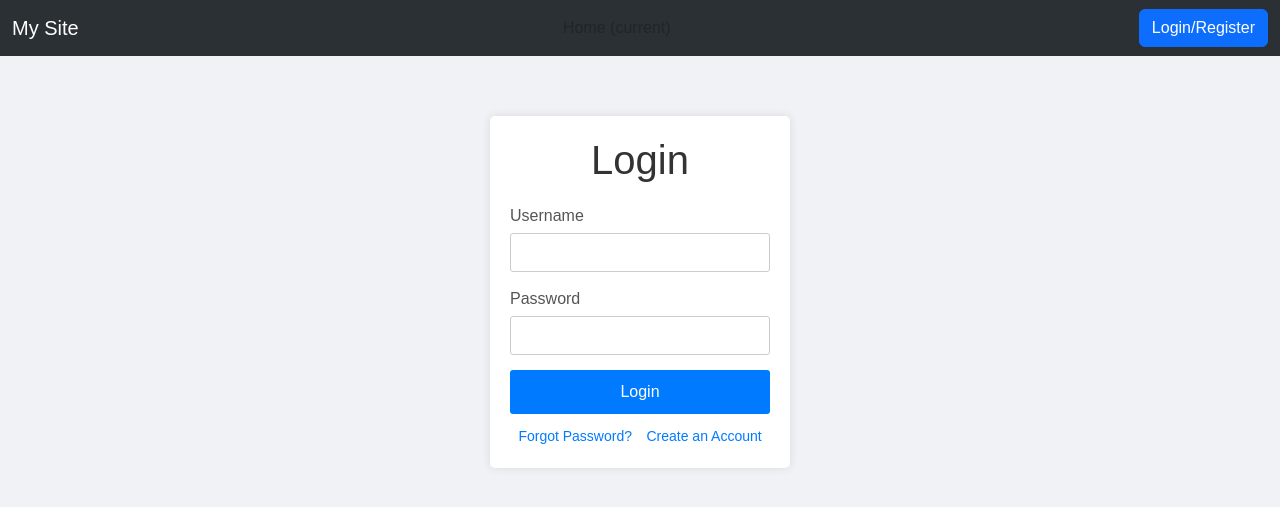
After one commit to ZFengLiang/web-development, a PHP site: page /views/pages/loginView.php in a window 1280 px wide. The commit adds this page. Shown: the top 507 px of the page. Run offline with PHP 8.4, Linux system fonts and the light colour scheme.

Commit message:
loginAddeded

```diff
--- a/app/public/index.php
+++ b/app/public/index.php
@@ -21,8 +21,9 @@ require_once(__DIR__ . "/lib/Route.php");
  * Require routes
  *  Defines the routes that our application will ned
  */
-require_once(__DIR__ . "/routes/index.php");
-require_once(__DIR__ . "/routes/user.php");
+//require_once(__DIR__ . "/routes/index.php");
+//require_once(__DIR__ . "/routes/user.php");
+require_once(__DIR__ . "/routes/login.php");
 
 // Start the router, enabling handling requests
 Route::run();
--- /dev/null
+++ b/app/public/routes/login.php
@@ -0,0 +1,6 @@
+<?php
+Route::add('/loginView', function () {
+    // homepage is simply loading a static page
+    // view the user routes for example following the MVC pattern
+    require(__DIR__ . "/../views/pages/loginView.php");
+});
--- /dev/null
+++ b/app/public/views/pages/loginView.php
@@ -0,0 +1,4 @@
+<?php
+require (__DIR__. "/../partials/header.php");
+require (__DIR__. "/../partials/login.php");
+?>
--- /dev/null
+++ b/app/public/views/partials/login.php
@@ -0,0 +1,29 @@
+<!DOCTYPE html>
+<html lang="en">
+<head>
+<meta charset="UTF-8" />
+<meta name="viewport" content="width=device-width, initial-scale=1.0"/>
+<title>Login Form</title>
+<link rel="stylesheet" href="../../assets/css/LoginStyle.css"/>
+</head>
+<body>
+  <div class="login-container">
+    <h1>Login</h1>
+    <form action="#" method="post">
+      <div class="form-group">
+        <label for="username">Username</label>
+        <input type="text" id="username" name="username" required/>
+      </div>
+      <div class="form-group">
+        <label for="password">Password</label>
+        <input type="password" id="password" name="password" required/>
+      </div>
+      <button type="submit">Login</button>
+    </form>
+    <div class="extra-links">
+      <a href="#">Forgot Password?</a>
+      <a href="#">Create an Account</a>
+    </div>
+  </div>
+</body>
+</html>
```
Also changed, not shown: app/public/assets/css/LoginStyle.css (added).
